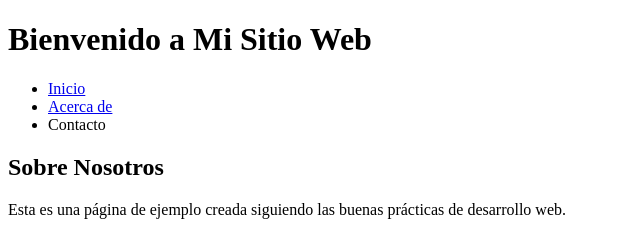
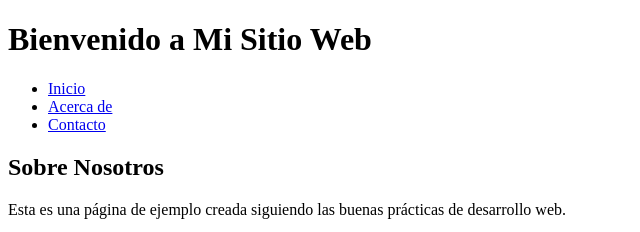
Before and after one commit to NicolasNoV/Laboratorio-CI-CD, a plain HTML site: page index.html in a window 1280 px wide. Shown: the top 232 px of the page, 0-640 px from the left. Drawn offline with Linux system fonts and the light colour scheme.

Commit message:
Nicolas: Corregir atributo 'herf' mal escrito

```diff
--- a/index.html
+++ b/index.html
@@ -17,8 +17,7 @@
                 <!-- Error: Enlace a un archivo inexistente "home.html" -->
                 <li><a href="home.html">Inicio</a></li>
                 <li><a href="about.html">Acerca de</a></li>
-                <!-- Error: Atributo "href" mal escrito como "herf" -->
-                <li><a herf="contact.html">Contacto</a></li>
+                <li><a href="contact.html">Contacto</a></li>
             </ul>
         </nav>
     </header>
```
